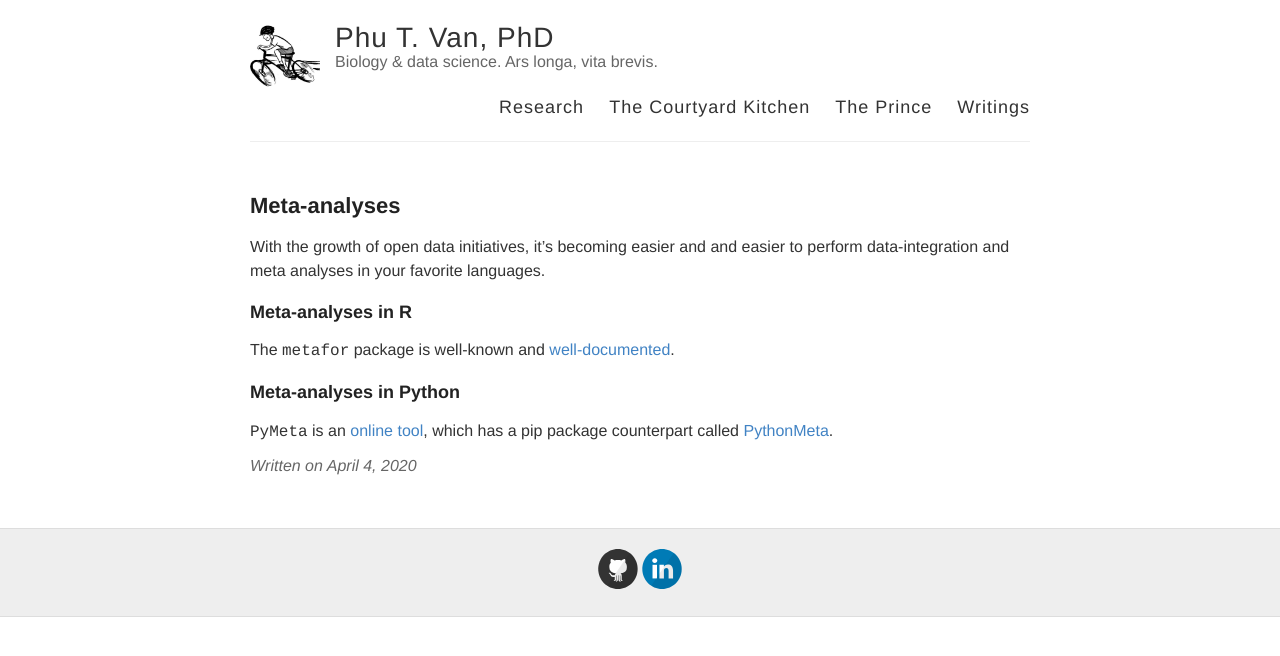
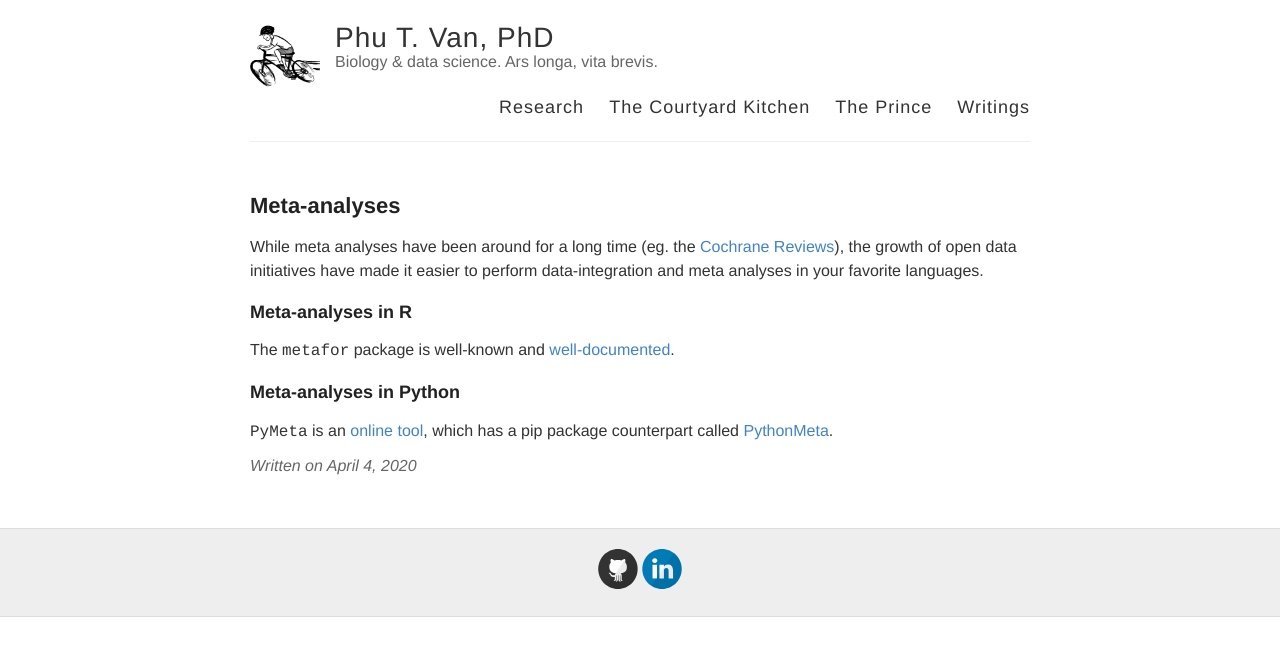
Before and after one commit to ptvan/ptvan.github.io, a Jekyll site: the page built from _posts/2020-04-04-meta-analyses.md, in a window 1280 px wide. Shown: the top 656 px of the page. Built offline with Jekyll 4.4.1, drawn with Linux system fonts in a browser that asks for light colours.

Commit message:
added reference to Cochrane Reviews

```diff
--- a/_posts/2020-04-04-meta-analyses.md
+++ b/_posts/2020-04-04-meta-analyses.md
@@ -3,7 +3,7 @@ layout: post
 title: Meta-analyses
 ---
 
-With the growth of open data initiatives, it's becoming easier and and easier to perform data-integration and meta analyses in your favorite languages.
+While meta analyses have been around for a long time (eg. the [Cochrane Reviews](https://www.cochranelibrary.com/)), the growth of open data initiatives have made it easier to perform data-integration and meta analyses in your favorite languages.
 
 ### Meta-analyses in R
 
```
